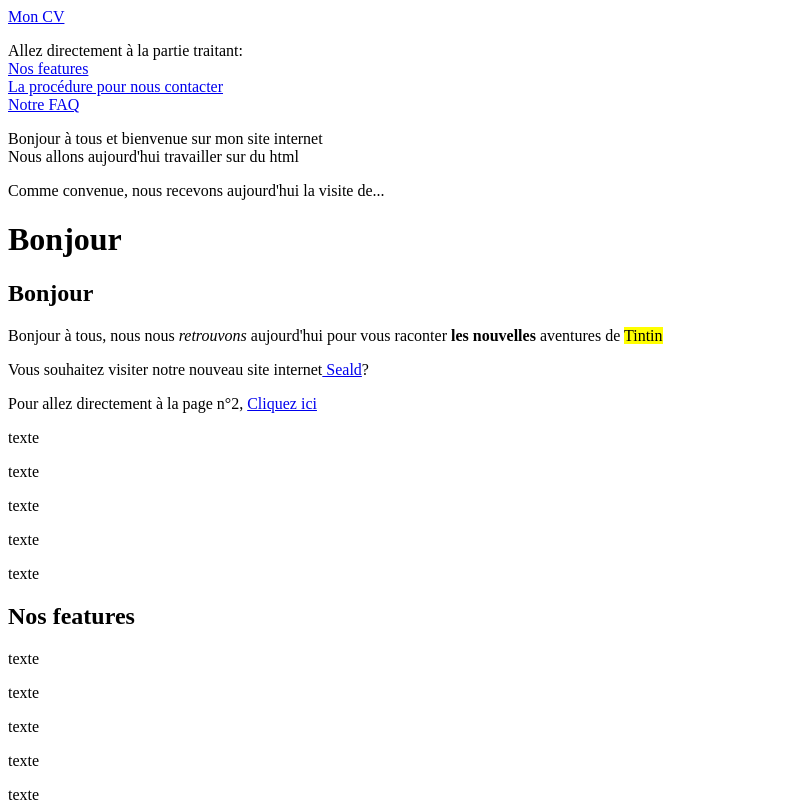
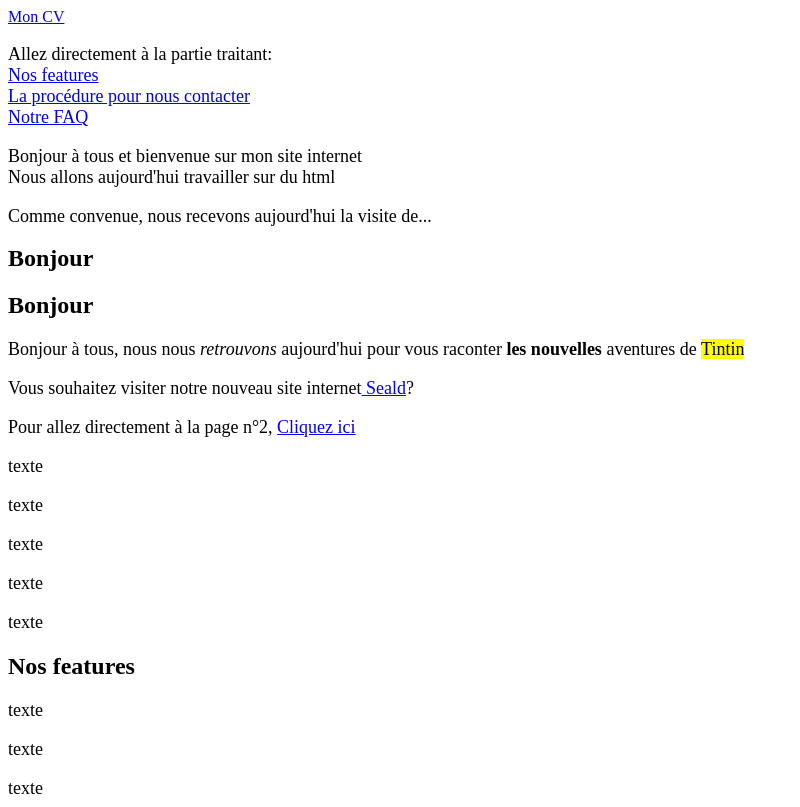
Before and after one commit to flo-t/flo-t.github.io, a plain HTML site: page index.html in a window 1280 px wide. Shown: the top 807 px of the page, without its empty margins (0-800 px from the left). Drawn offline with Linux system fonts and the light colour scheme.

Commit message:
change size p h1

```diff
--- a/style.css
+++ b/style.css
@@ -4,6 +4,9 @@
 .stagiaire {
   color: blue;
 }
-p{
-  font-size: 16px;
+p {
+  font-size: large;
 }
+h1 {
+  font-size: x-large
+}
```
